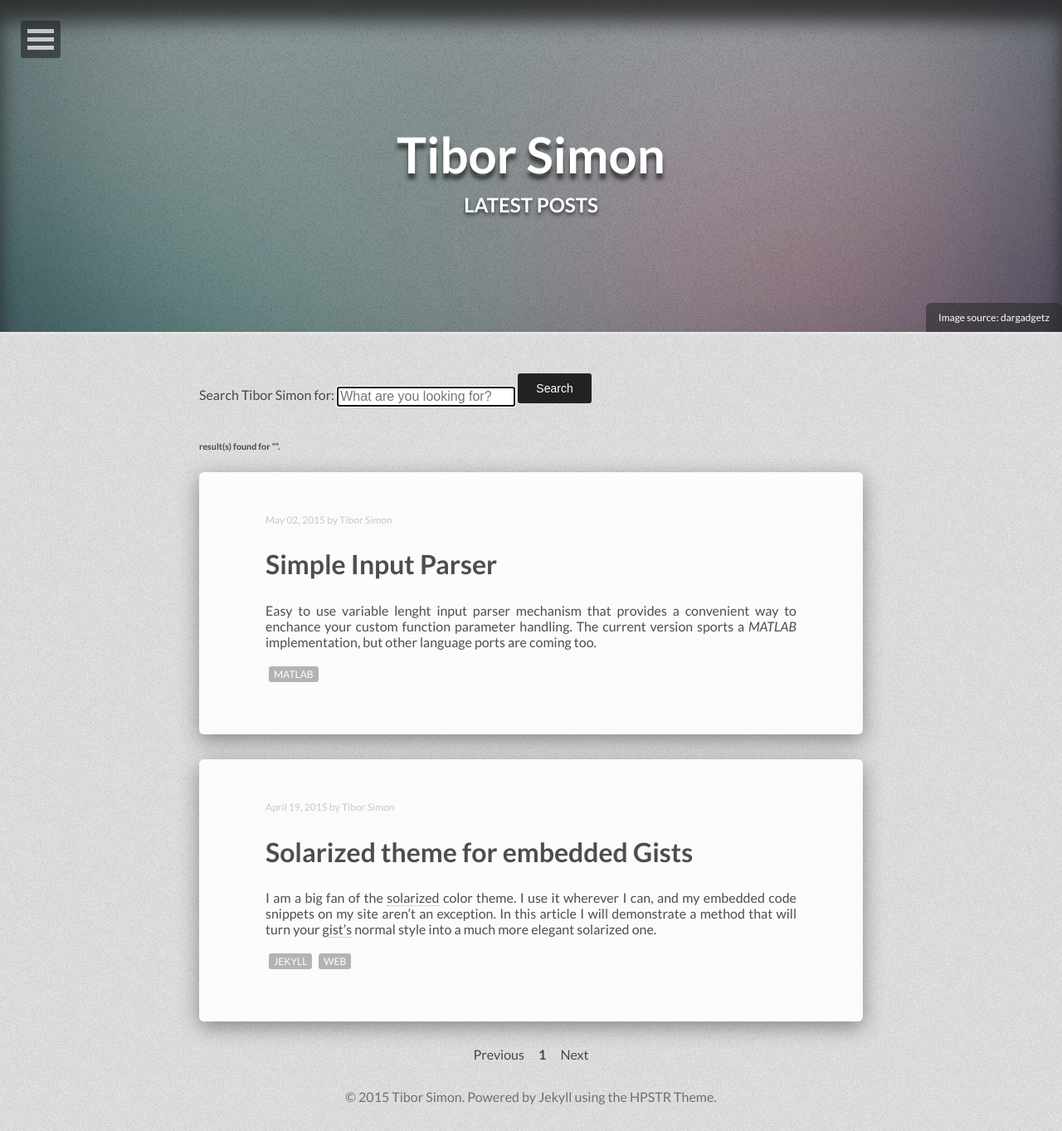
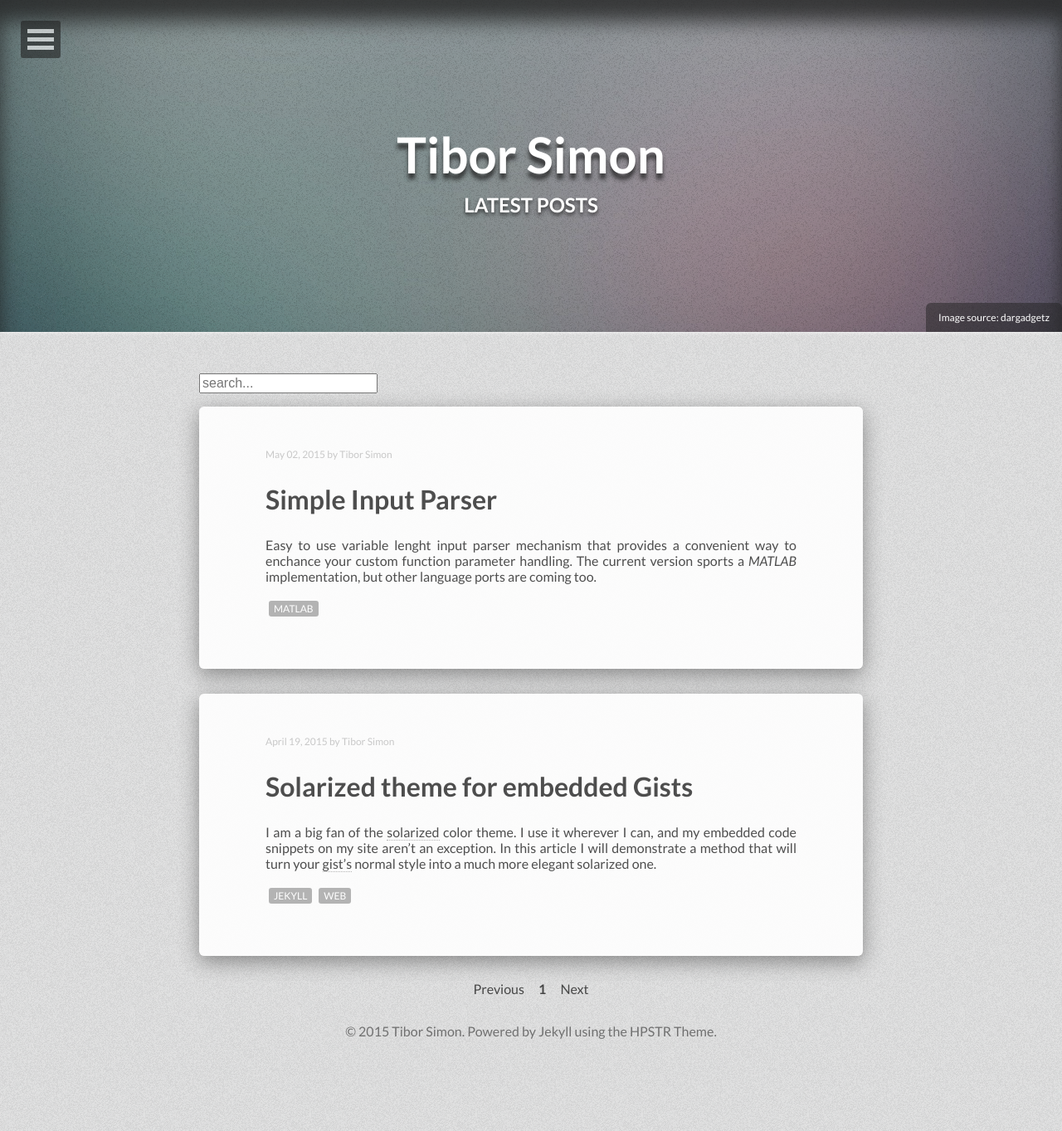
Before and after one commit to tiborsimon/tiborsimon.github.io, a Jekyll site: the page built from index.html, in a window 1280 px wide. Shown: the whole page at 83% size. Built offline with Jekyll 4.4.1, drawn with Linux system fonts in a browser that asks for light colours; nearby versions of some CDN libraries; the list of posts is cut into pages by our own code; after the commit the page ends 1284 px from its top, so only the background shows below that.

Commit message:
Update index.html

```diff
--- a/index.html
+++ b/index.html
@@ -11,24 +11,10 @@
 ---
 
 <!-- Search form -->
-<form method="get" action="{{ site.url }}/" data-search-form class="simple-search">
-  <label for="q">Search {{ site.title }} for:</label>
-  <input type="search" name="q" id="q" placeholder="What are you looking for?" data-search-input id="goog-wm-qt" autofocus />
-  <input type="submit" value="Search" id="goog-wm-sb" />
-</form>
-
-<!-- Search results placeholder -->
-<h6 data-search-found>
-  <span data-search-found-count></span> result(s) found for &ldquo;<span data-search-found-term></span>&rdquo;.
-</h6>
-<ul class="post-list" data-search-results></ul>
-
-<!-- Search result template -->
-<script type="text/x-template" id="search-result">
-  <li><article>
-    <a href="##Url##">##Title## <span class="excerpt">##Excerpt##</span></a>
-  </article></li>
-</script>
+<div id="search-demo-container">
+    <input type="text" id="search-input" placeholder="search...">
+    <ul id="results-container"></ul>
+</div>
 
 {% for post in paginator.posts %}
 <article class="hentry">
```
